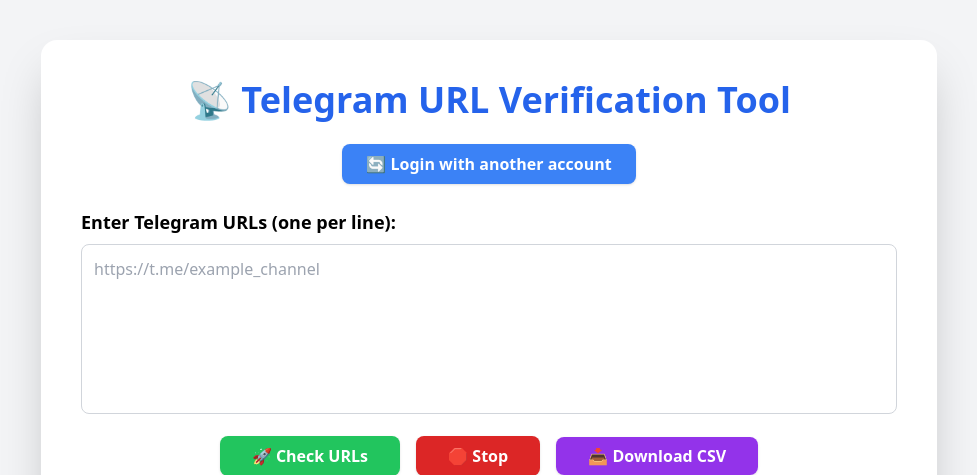
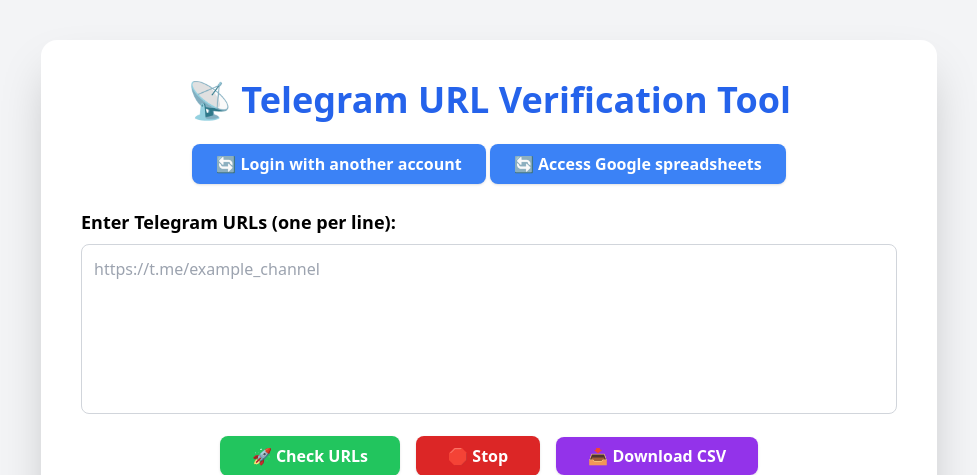
Before and after one commit to AadilMalik865/Telegram_Verification, a Flask app: page /index in a window 1280 px wide. Shown: the top 475 px of the page, without its empty margins (151-1128 px from the left). Run offline with Flask 3, Linux system fonts and the light colour scheme; the visitor is signed in with stand-in values (Sample User, id 1); data that the repository does not hold is empty; parts of the project's set-up code (start-up, migrations or seed data) failed here and were passed over; some libraries are stand-ins or nearby versions.

Commit message:
Add button to access Google spreadsheets

```diff
--- a/templates/index.html
+++ b/templates/index.html
@@ -17,6 +17,11 @@
     <a href="{{ url_for('auth.login') }}">
       <button class="bg-blue-500 hover:bg-blue-600 text-white font-semibold py-2 px-6 rounded-lg shadow">
         🔄 Login with another account
+      </button>
+    </a>
+    <a href="https://docs.google.com/spreadsheets/d/1Zq4CdKa2vPODiL-cfxaFmzYvP4gXP-DsLFx5hOnAf5g/edit?usp=sharing" target="_blank">
+      <button class="bg-blue-500 hover:bg-blue-600 text-white font-semibold py-2 px-6 rounded-lg shadow">
+        🔄 Access Google spreadsheets
       </button>
     </a>
   </div>
```
